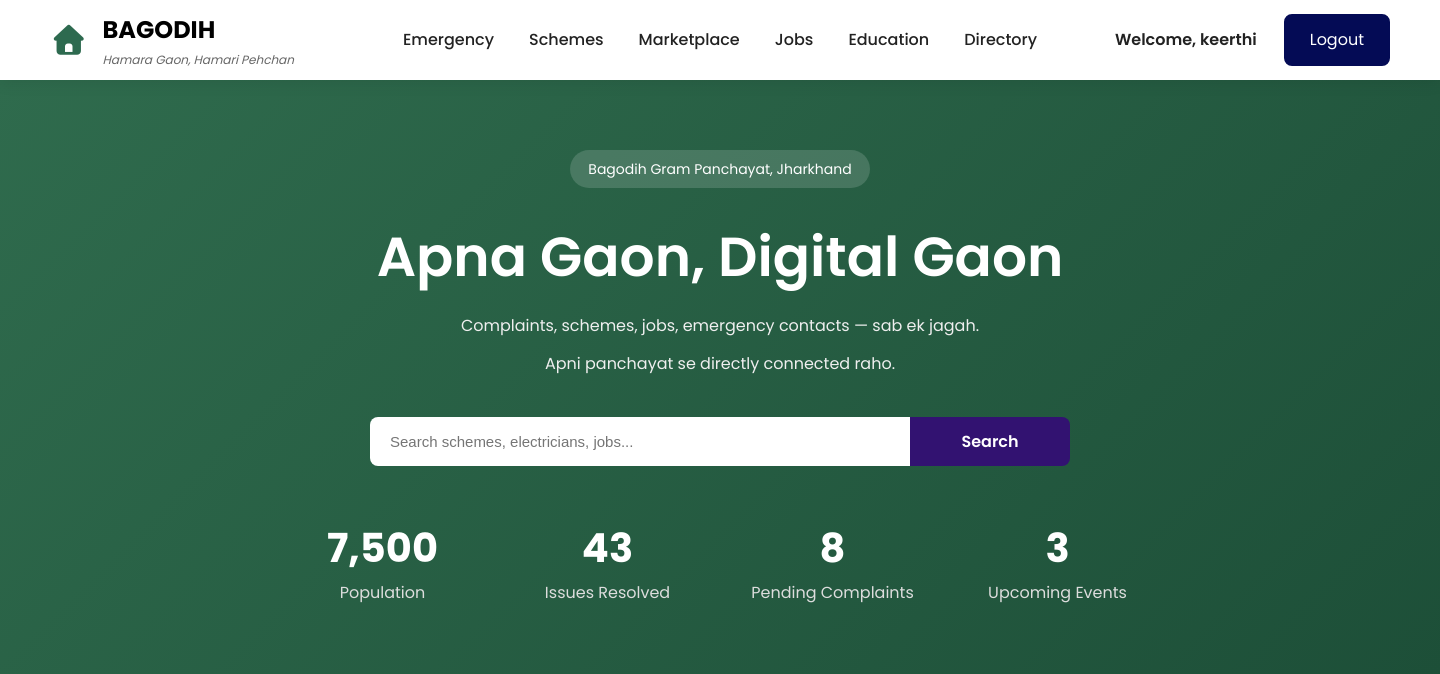
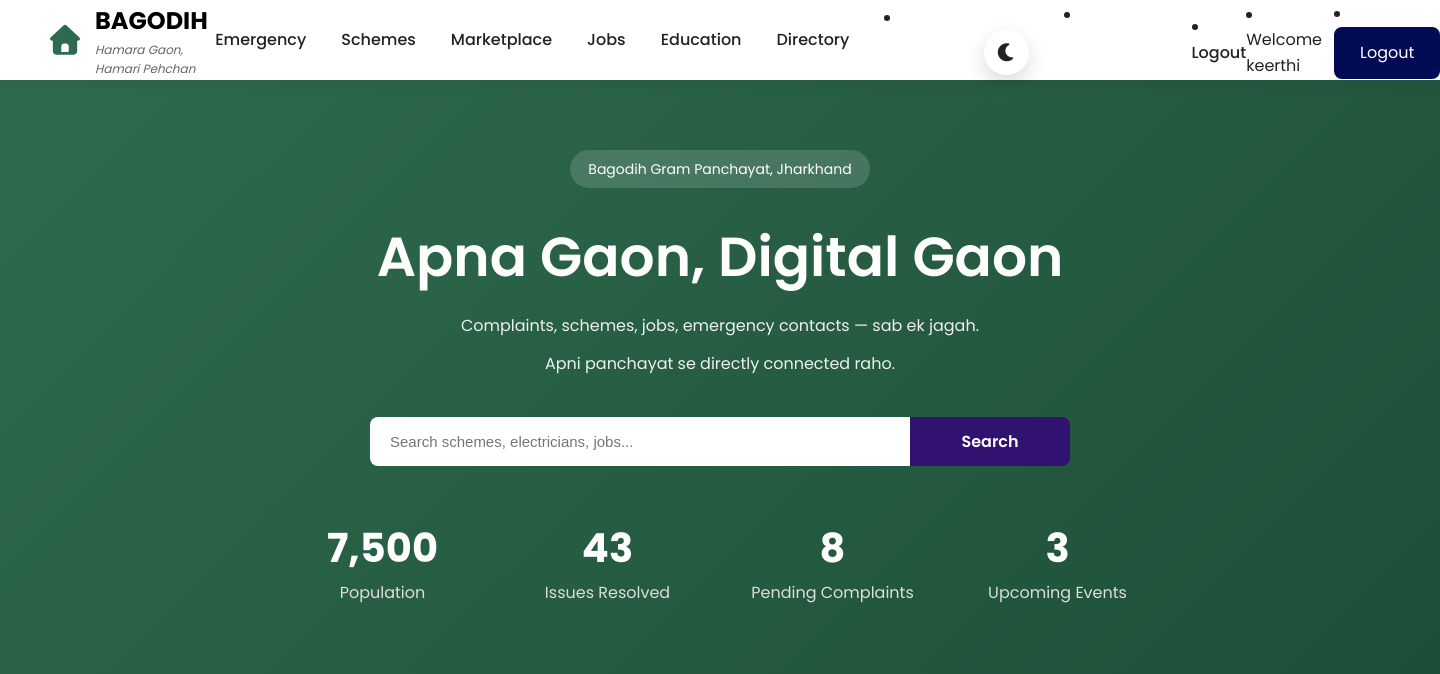
Before and after one commit to keerthi-jwalkar/bagodih-village-portal, a Django app: page / in a window 1440 px wide. Shown: the top 674 px of the page. Run offline with Django 5.2, Linux system fonts and the light colour scheme; a user stored in the database is signed in; some libraries are stand-ins or nearby versions.

Commit message:
updated project changes

```diff
--- a/accounts/urls.py
+++ b/accounts/urls.py
@@ -1,5 +1,7 @@
 from django.urls import path
 from . import views
+
+app_name = "accounts"
 
 urlpatterns = [
     path("login/", views.login_page, name="login"),
--- a/backend/settings.py
+++ b/backend/settings.py
@@ -39,6 +39,7 @@ INSTALLED_APPS = [
     'django.contrib.staticfiles',
 
     'accounts',
+    'scholarship',
 ]
 
 MIDDLEWARE = [
--- a/backend/urls.py
+++ b/backend/urls.py
@@ -1,9 +1,13 @@
 from django.contrib import admin
-from django.urls import path , include
+from django.urls import path, include
 from . import views
 
 urlpatterns = [
-    path('admin/', admin.site.urls),
-    path('', views.home, name='home'),
-    path('accounts/' , include('accounts.urls')),
+    path("admin/", admin.site.urls),
+
+    path("", views.home, name="home"),
+
+    path("accounts/", include("accounts.urls")),
+
+    path("scholarship/", include(("scholarship.urls", "scholarship"), namespace="scholarship")),
 ]
--- a/scholarship/urls.py
+++ b/scholarship/urls.py
@@ -1,7 +1,7 @@
 from django.urls import path
 from . import views
 
-app_name = "accounts"
+app_name = "scholarship"
 
 urlpatterns = [
     path(
--- a/static/css/style.css
+++ b/static/css/style.css
@@ -2219,3 +2219,107 @@ outline-offset:3px;
     background:#f8d7da;
     color:#721c24;
 }
+
+/*==========================
+DARK MODE
+==========================*/
+
+.theme-btn{
+
+margin-left: 100px;
+
+width:45px;
+
+height:45px;
+
+border:none;
+
+border-radius:50%;
+
+background:#ffffff;
+
+color:#222;
+
+font-size:18px;
+
+cursor:pointer;
+
+transition:.3s;
+
+box-shadow:0 8px 20px rgba(0,0,0,.15);
+
+}
+
+.theme-btn:hover{
+
+transform:rotate(180deg);
+
+background:#FFD43B;
+
+}
+
+/* Dark Mode */
+
+body.dark-mode{
+
+background:#0f172a;
+
+color:#f1f5f9;
+
+transition:.4s;
+
+}
+
+body.dark-mode .navbar{
+
+background:#111827 !important;
+
+}
+
+body.dark-mode .service-card,
+body.dark-mode .scheme-card,
+body.dark-mode .tour-card,
+body.dark-mode .glass-card,
+body.dark-mode .news-item{
+
+background:#1e293b;
+
+color:white;
+
+}
+
+body.dark-mode .about-section,
+body.dark-mode .services-section,
+body.dark-mode .tourism-section,
+body.dark-mode .contact-section{
+
+background:#0f172a;
+
+}
+
+body.dark-mode .section-title h2,
+body.dark-mode h2,
+body.dark-mode h3,
+body.dark-mode h4{
+
+color:white;
+
+}
+
+body.dark-mode p,
+body.dark-mode li{
+
+color:#d1d5db;
+
+}
+
+body.dark-mode .footer{
+
+background:#020617;
+
+}
+.welcome-user{
+    color:white;
+    font-weight:600;
+    margin-right:15px;
+}
--- a/static/js/script.js
+++ b/static/js/script.js
@@ -117,3 +117,39 @@ window.addEventListener("scroll", () => {
     });
 
 });
+
+/*==========================
+DARK MODE
+==========================*/
+
+const themeBtn = document.getElementById("themeToggle");
+
+if(localStorage.getItem("theme") === "dark"){
+
+    document.body.classList.add("dark-mode");
+
+    themeBtn.innerHTML='<i class="fa-solid fa-sun"></i>';
+
+}
+
+themeBtn.addEventListener("click",()=>{
+
+    document.body.classList.toggle("dark-mode");
+
+    if(document.body.classList.contains("dark-mode")){
+
+        localStorage.setItem("theme","dark");
+
+        themeBtn.innerHTML='<i class="fa-solid fa-sun"></i>';
+
+    }
+
+    else{
+
+        localStorage.setItem("theme","light");
+
+        themeBtn.innerHTML='<i class="fa-solid fa-moon"></i>';
+
+    }
+
+});
--- a/templates/accounts/scholarship_apply.html
+++ b/templates/accounts/scholarship_apply.html
@@ -26,6 +26,8 @@
         <input type="submit" value="Submit Application">
     </form>
 
-    <p><a href="{% url 'accounts:scholarship_list' %}">← Back to Scholarships</a></p>
+    <p><a href="{% url 'scholarship:scholarship_list' %}">
+    ← Back to Scholarships
+</a></p>
 </body>
 </html>
--- a/templates/accounts/scholarship_list.html
+++ b/templates/accounts/scholarship_list.html
@@ -30,7 +30,7 @@
         {{ scholarship.amount }}
     </p>
 
-    <a href="{% url 'accounts:scholarship_apply' scholarship.id %}">
+    <a href="{% url 'scholarship:scholarship_apply' scholarship.id %}">
         <button>Apply Now →</button>
     </a>
 
--- a/templates/index.html
+++ b/templates/index.html
@@ -94,6 +94,51 @@
 <a href="#business">Directory</a>
 
 
+<li class="nav-item d-flex align-items-center me-3">
+
+    <button id="themeToggle" class="theme-btn">
+
+        <i class="fa-solid fa-moon"></i>
+
+    </button>
+
+</li>
+
+
+{% if user.is_authenticated %}
+
+<li>
+    <span class="welcome-user">
+        Welcome {{ user.username }}
+    </span>
+</li>
+
+<li>
+    <a href="{% url 'accounts:logout' %}">
+        Logout
+    </a>
+</li>
+
+
+{% else %}
+
+
+<li>
+    <a href="{% url 'accounts:login' %}">
+        Login
+    </a>
+</li>
+
+
+<li>
+    <a href="{% url 'accounts:register' %}">
+        Register
+    </a>
+</li>
+
+
+{% endif %}
+
 
 </nav>
 
@@ -101,23 +146,36 @@
 
     {% if user.is_authenticated %}
 
-        <span style="margin-right:15px;font-weight:600;">
-            Welcome, {{ user.username }}
+<li>
+    <span>
+        Welcome {{ user.username }}
     </span>
+</li>
 
-        <a href="{% url 'logout' %}" class="register">
+
+<li>
+    <a href="{% url 'accounts:logout' %}">
         Logout
     </a>
+</li>
+
 
 {% else %}
 
-        <a href="{% url 'login' %}" class="login">
-            Log In
+
+<li>
+    <a href="{% url 'accounts:login' %}">
+        Login
     </a>
+</li>
 
-        <a href="{% url 'register' %}" class="register">
+
+<li>
+    <a href="{% url 'accounts:register' %}">
         Register
     </a>
+</li>
+
 
 {% endif %}
 
@@ -897,7 +955,9 @@
                 Find latest scholarship schemes for school and college students.
             </p>
 
-            <a href="#">Explore →</a>
+            <a href="{% url 'scholarship:scholarship_list' %}">
+    Explore →
+</a>
 
         </div>
 
@@ -911,7 +971,7 @@
                 Career counselling and competitive exam preparation resources.
             </p>
 
-            <a href="#">Explore →</a>
+            <a href="{% url 'scholarship:scholarship_list' %}">Apply Now →</a>
 
         </div>
 
```
Also changed, not shown: accounts/views.py (+21 -13 lines), static/css/login.css (+29 -0 lines), static/css/register.css (+33 -0 lines), templates/accounts/login.html (+82 -2 lines), templates/accounts/register.html (+65 -5 lines), db.sqlite3. Lines whose indentation alone changed are shown as unchanged.
